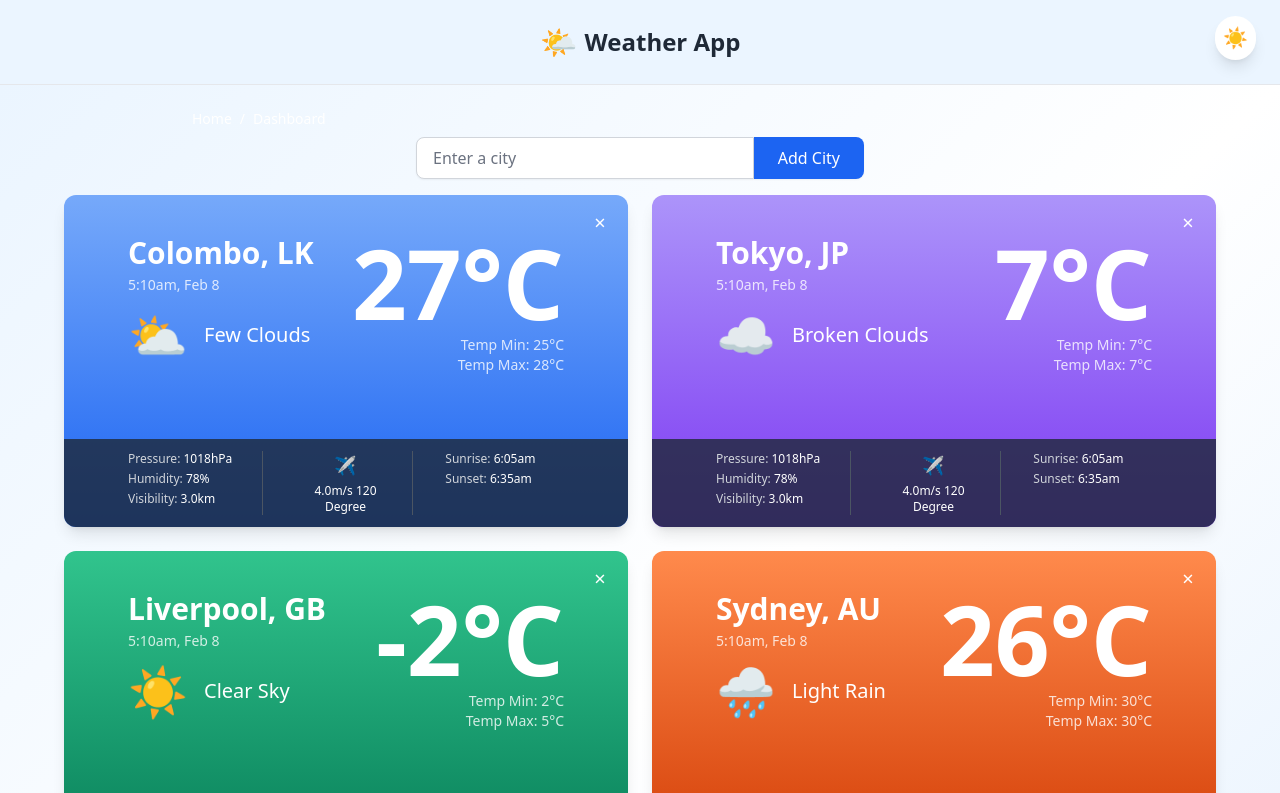
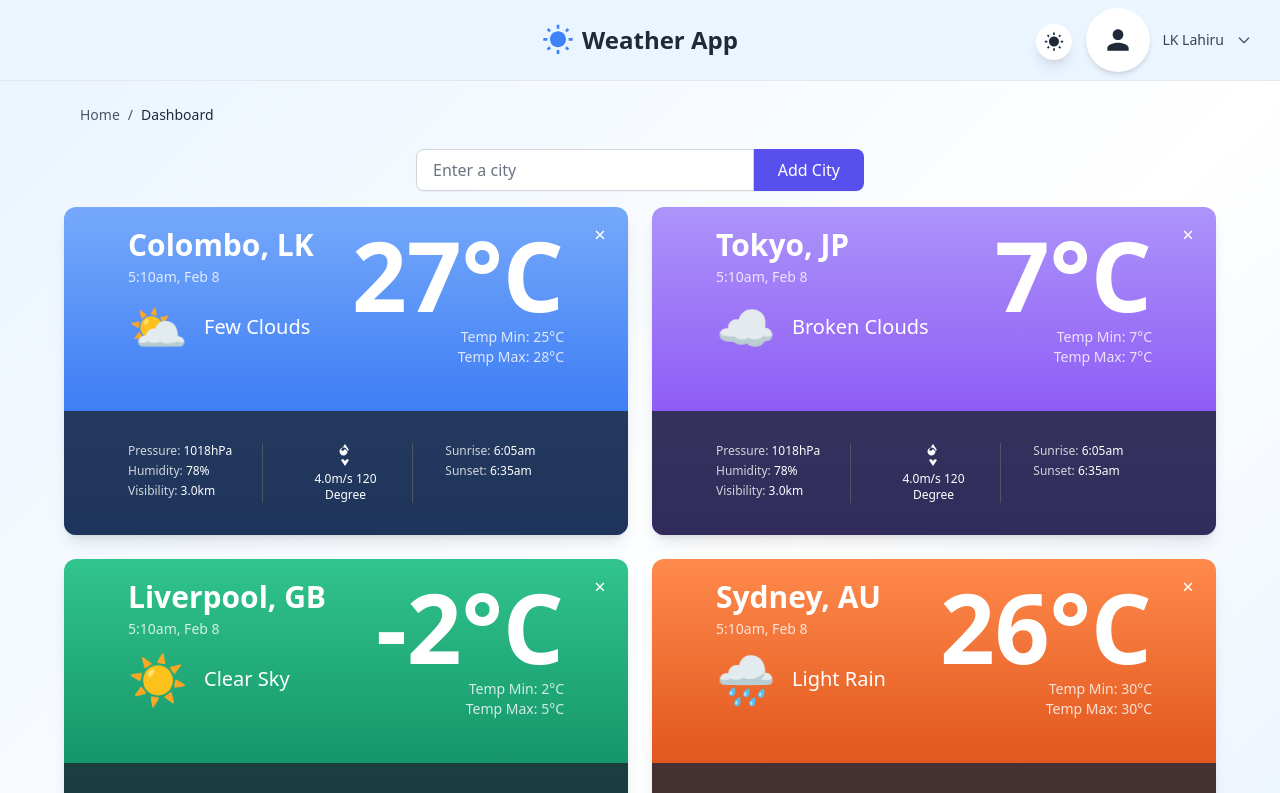
Before and after one commit to Lahiru-LK/fidenz-weather-app, a React (Vite) app in the folder frontend/: page /dashboard in a window 1280 px wide. Shown: the top 793 px of the page. Built offline with nearby package versions, Linux system fonts and the light colour scheme.

Commit message:
update mobile responsive

```diff
--- a/frontend/src/components/Breadcrumb.jsx
+++ b/frontend/src/components/Breadcrumb.jsx
@@ -3,14 +3,16 @@ import React from 'react';
 const Breadcrumb = ({ dark }) => {
   return (
     <div className={`transition-colors duration-300 ${
-      dark ? 'text-gray-300' : 'text-white'
+      dark ? 'text-gray-300' : 'text-gray-600'
     }`}>
-      <div className="max-w-4xl mx-auto">
-        <div className="flex items-center text-sm">
-          <span className="hover:underline cursor-pointer">Home</span>
+      <div className="max-w-6xl mx-auto px-4">
+        <div className="flex items-center text-sm mb-6">
+          <span className={`hover:underline cursor-pointer ${
+            dark ? 'hover:text-white' : 'hover:text-blue-600'
+          }`}>Home</span>
           <span className="mx-2">/</span>
           <span className={`font-medium ${
-            dark ? 'text-white' : 'text-white'
+            dark ? 'text-white' : 'text-gray-800'
           }`}>Dashboard</span>
         </div>
       </div>
--- a/frontend/src/components/Header.jsx
+++ b/frontend/src/components/Header.jsx
@@ -1,6 +1,14 @@
-import React from 'react';
+import React, { useState } from 'react';
+import UserProfile from './UserProfile';
 
 const Header = ({ dark, setDark }) => {
+  const [showMobileMenu, setShowMobileMenu] = useState(false);
+
+  const handleLogout = () => {
+    console.log('Logging out...');
+    setShowMobileMenu(false);
+  };
+
   return (
     <div className={`text-center relative py-6 px-6 border-b transition-colors duration-300 sticky top-0 z-50 ${
       dark
@@ -8,24 +16,130 @@ const Header = ({ dark, setDark }) => {
         : 'bg-blue-50 border-gray-200'
     }`}>
       <div className="flex items-center justify-center">
-        <span className="text-3xl mr-2">🌤️</span>
+        <svg className="w-8 h-8 mr-2 text-blue-500" fill="currentColor" viewBox="0 0 24 24">
+          <path d="M6.76 4.84l-1.8-1.79-1.41 1.41 1.79 1.79 1.42-1.41zM4 10.5H1v2h3v-2zm9-9.95h-2V3.5h2V.55zm7.45 3.91l-1.41-1.41-1.79 1.79 1.41 1.41 1.79-1.79zm-3.21 13.7l1.79 1.8 1.41-1.41-1.8-1.79-1.4 1.4zM20 10.5v2h3v-2h-3zm-8-5c-3.31 0-6 2.69-6 6s2.69 6 6 6 6-2.69 6-6-2.69-6-6-6zm-1 16.95h2V19.5h-2v2.95zm-7.45-3.91l1.41 1.41 1.79-1.8-1.41-1.41-1.79 1.8z"/>
+        </svg>
         <h1 className={`text-2xl font-semibold transition-colors duration-300 ${
           dark ? 'text-white' : 'text-gray-800'
         }`}>Weather App</h1>
       </div>
 
-      {/* Dark Mode Toggle */}
-      <div className="absolute top-4 right-6">
+      {/* Desktop - User Profile */}
+      <div className="hidden md:block absolute top-0 right-6">
+        <UserProfile dark={dark} />
+      </div>
+
+      {/* Desktop - Dark Mode Toggle */}
+      <div className="hidden md:block absolute top-6 right-52">
         <button
           onClick={() => setDark(!dark)}
           className={`text-xl p-2 rounded-full transition-all duration-300 shadow-lg hover:scale-110 ${
             dark
-              ? 'bg-gray-700 text-yellow-300 hover:bg-gray-600'
+              ? 'bg-gray-700 text-gray-300 hover:bg-gray-600'
               : 'bg-white text-gray-800 hover:bg-gray-100'
           }`}
         >
-          {dark ? "🌙" : "☀️"}
+          {dark ?
+            <svg className="w-5 h-5" fill="currentColor" viewBox="0 0 24 24">
+              <path d="M9 2c-1.05 0-2.05.16-3 .46 4.06 1.27 7 5.06 7 9.54 0 4.48-2.94 8.27-7 9.54.95.3 1.95.46 3 .46 5.52 0 10-4.48 10-10S14.52 2 9 2z"/>
+            </svg>
+            :
+            <svg className="w-5 h-5" fill="currentColor" viewBox="0 0 24 24">
+              <path d="M6.76 4.84l-1.8-1.79-1.41 1.41 1.79 1.79 1.42-1.41zM4 10.5H1v2h3v-2zm9-9.95h-2V3.5h2V.55zm7.45 3.91l-1.41-1.41-1.79 1.79 1.41 1.41 1.79-1.79zm-3.21 13.7l1.79 1.8 1.41-1.41-1.8-1.79-1.4 1.4zM20 10.5v2h3v-2h-3zm-8-5c-3.31 0-6 2.69-6 6s2.69 6 6 6 6-2.69 6-6-2.69-6-6-6zm-1 16.95h2V19.5h-2v2.95zm-7.45-3.91l1.41 1.41 1.79-1.8-1.41-1.41-1.79 1.8z"/>
+            </svg>
+          }
         </button>
+      </div>
+
+      {/* Mobile - Hamburger Menu */}
+      <div className="md:hidden absolute top-6 right-4">
+        <button
+          onClick={() => setShowMobileMenu(!showMobileMenu)}
+          className={`p-2 rounded-lg transition-colors duration-300 ${
+            dark
+              ? 'text-white hover:bg-gray-700'
+              : 'text-gray-800 hover:bg-gray-200'
+          }`}
+        >
+          <svg className="w-6 h-6" fill="none" stroke="currentColor" viewBox="0 0 24 24">
+            <path strokeLinecap="round" strokeLinejoin="round" strokeWidth={2} d="M4 6h16M4 12h16M4 18h16" />
+          </svg>
+        </button>
+
+        {/* Mobile Dropdown Menu */}
+        {showMobileMenu && (
+          <div className={`absolute top-full right-0 mt-2 w-48 rounded-lg shadow-lg border z-50 ${
+            dark
+              ? 'bg-gray-800 border-gray-700'
+              : 'bg-white border-gray-200'
+          }`}>
+            <div className="py-2">
+              <button
+                onClick={() => setShowMobileMenu(false)}
+                className={`w-full text-left px-4 py-3 text-sm transition-colors duration-200 flex items-center space-x-3 ${
+                  dark
+                    ? 'text-gray-200 hover:bg-gray-700'
+                    : 'text-gray-700 hover:bg-gray-50'
+                }`}
+              >
+                <svg className="w-4 h-4" fill="currentColor" viewBox="0 0 24 24">
+                  <path d="M10 20v-6h4v6h5v-8h3L12 3 2 12h3v8z"/>
+                </svg>
+                <span>Home</span>
+              </button>
+
+              <button
+                onClick={() => setShowMobileMenu(false)}
+                className={`w-full text-left px-4 py-3 text-sm transition-colors duration-200 flex items-center space-x-3 ${
+                  dark
+                    ? 'text-gray-200 hover:bg-gray-700'
+                    : 'text-gray-700 hover:bg-gray-50'
+                }`}
+              >
+                <svg className="w-4 h-4" fill="currentColor" viewBox="0 0 24 24">
+                  <path d="M3 13h8V3H3v10zm0 8h8v-6H3v6zm10 0h8V11h-8v10zm0-18v6h8V3h-8z"/>
+                </svg>
+                <span>Dashboard</span>
+              </button>
+
+              <div className="border-t border-gray-300 my-2"></div>
+
+              <button
+                onClick={() => setDark(!dark)}
+                className={`w-full text-left px-4 py-3 text-sm transition-colors duration-200 flex items-center space-x-3 ${
+                  dark
+                    ? 'text-gray-200 hover:bg-gray-700'
+                    : 'text-gray-700 hover:bg-gray-50'
+                }`}
+              >
+                {dark ?
+                  <svg className="w-4 h-4" fill="currentColor" viewBox="0 0 24 24">
+                    <path d="M9 2c-1.05 0-2.05.16-3 .46 4.06 1.27 7 5.06 7 9.54 0 4.48-2.94 8.27-7 9.54.95.3 1.95.46 3 .46 5.52 0 10-4.48 10-10S14.52 2 9 2z"/>
+                  </svg>
+                  :
+                  <svg className="w-4 h-4" fill="currentColor" viewBox="0 0 24 24">
+                    <path d="M6.76 4.84l-1.8-1.79-1.41 1.41 1.79 1.79 1.42-1.41zM4 10.5H1v2h3v-2zm9-9.95h-2V3.5h2V.55zm7.45 3.91l-1.41-1.41-1.79 1.79 1.41 1.41 1.79-1.79zm-3.21 13.7l1.79 1.8 1.41-1.41-1.8-1.79-1.4 1.4zM20 10.5v2h3v-2h-3zm-8-5c-3.31 0-6 2.69-6 6s2.69 6 6 6 6-2.69 6-6-2.69-6-6-6zm-1 16.95h2V19.5h-2v2.95zm-7.45-3.91l1.41 1.41 1.79-1.8-1.41-1.41-1.79 1.8z"/>
+                  </svg>
+                }
+                <span>{dark ? "Dark Mode" : "Light Mode"}</span>
+              </button>
+
+              <button
+                onClick={handleLogout}
+                className={`w-full text-left px-4 py-3 text-sm transition-colors duration-200 flex items-center space-x-3 ${
+                  dark
+                    ? 'text-gray-200 hover:bg-gray-700'
+                    : 'text-gray-700 hover:bg-gray-50'
+                }`}
+              >
+                <svg className="w-4 h-4" fill="currentColor" viewBox="0 0 24 24">
+                  <path d="M17 7l-1.41 1.41L18.17 11H8v2h10.17l-2.58 2.58L17 17l5-5zM4 5h8V3H4c-1.1 0-2 .9-2 2v14c0 1.1.9 2 2 2h8v-2H4V5z"/>
+                </svg>
+                <span>Logout</span>
+              </button>
+            </div>
+          </div>
+        )}
       </div>
     </div>
   );
--- a/frontend/src/components/SearchBar.jsx
+++ b/frontend/src/components/SearchBar.jsx
@@ -18,8 +18,8 @@ const SearchBar = ({ searchCity, setSearchCity, onAddCity, dark }) => {
         onClick={onAddCity}
         className={`px-6 py-2 rounded-r-lg transition-colors duration-300 font-medium shadow-sm ${
           dark
-            ? 'bg-blue-600 hover:bg-blue-700 text-white'
-            : 'bg-blue-600 hover:bg-blue-700 text-white'
+            ? 'bg-indigo-600 hover:bg-indigo-700 text-white'
+            : 'bg-indigo-600 hover:bg-indigo-700 text-white'
         }`}
       >
         Add City
--- /dev/null
+++ b/frontend/src/components/UserProfile.jsx
@@ -0,0 +1,91 @@
+import React, { useState } from 'react';
+
+const UserProfile = ({ dark }) => {
+  const [showDropdown, setShowDropdown] = useState(false);
+
+  // Mock user data - you can replace this with actual user data from props or context
+  const user = {
+    name: "LK Lahiru",
+    avatar: "👤" // You can replace this with an actual image
+  };
+
+  const handleLogout = () => {
+    // Add your logout logic here
+    console.log('Logging out...');
+    // Example: clear localStorage, redirect to login page, etc.
+    // localStorage.removeItem('authToken');
+    // window.location.href = '/login';
+    setShowDropdown(false);
+  };
+
+  return (
+    <div className="relative">
+      {/* User Profile Button */}
+      <button
+        onClick={() => setShowDropdown(!showDropdown)}
+        className={`flex items-center space-x-3 p-1 mt-1 rounded-lg transition-all duration-300 hover:bg-opacity-80 ${
+          dark
+            ? 'hover:bg-gray-700'
+            : 'hover:bg-white hover:shadow-md'
+        }`}
+      >
+        {/* User Avatar */}
+        <div className={`w-8 h-8 md:w-16 md:h-16 rounded-full flex items-center justify-center text-sm md:text-lg transition-all duration-300 ${
+          dark
+            ? 'bg-gray-700 text-white'
+            : 'bg-white text-gray-800 shadow-md'
+        }`}>
+          <svg className="w-5 h-5 md:w-8 md:h-8" fill="currentColor" viewBox="0 0 24 24">
+            <path d="M12 12c2.21 0 4-1.79 4-4s-1.79-4-4-4-4 1.79-4 4 1.79 4 4 4zm0 2c-2.67 0-8 1.34-8 4v2h16v-2c0-2.66-5.33-4-8-4z"/>
+          </svg>
+        </div>
+
+        {/* User Name */}
+        <span className={`text-sm font-medium transition-colors duration-300 ${
+          dark ? 'text-gray-200' : 'text-gray-700'
+        }`}>
+          {user.name}
+        </span>
+
+        {/* Dropdown Arrow */}
+        <svg
+          className={`w-4 h-4 transition-transform duration-200 ${showDropdown ? 'rotate-180' : ''} ${
+            dark ? 'text-gray-300' : 'text-gray-600'
+          }`}
+          fill="none"
+          stroke="currentColor"
+          viewBox="0 0 24 24"
+        >
+          <path strokeLinecap="round" strokeLinejoin="round" strokeWidth={2} d="M19 9l-7 7-7-7" />
+        </svg>
+      </button>
+
+      {/* Dropdown Menu */}
+      {showDropdown && (
+        <div className={`absolute top-full right-0 mt-2 w-44 rounded-lg shadow-lg border z-50 ${
+          dark
+            ? 'bg-gray-800 border-gray-700'
+            : 'bg-white border-gray-200'
+        }`}>
+          <div className="py-2">
+            <button
+              onClick={handleLogout}
+              className={`w-full text-left px-4 py-2 text-sm transition-colors duration-200 flex items-center space-x-2 ${
+                dark
+                  ? 'text-gray-200 hover:bg-gray-700'
+                  : 'text-gray-700 hover:bg-gray-100'
+              }`}
+            >
+              <svg className="w-4 h-4" fill="currentColor" viewBox="0 0 24 24">
+                <path d="M17 7l-1.41 1.41L18.17 11H8v2h10.17l-2.58 2.58L17 17l5-5zM4 5h8V3H4c-1.1 0-2 .9-2 2v14c0 1.1.9 2 2 2h8v-2H4V5z"/>
+              </svg>
+              <span>Logout</span>
+            </button>
+          </div>
+        </div>
+      )}
+    </div>
+  );
+};
+
+export default UserProfile;
--- a/frontend/src/components/WeatherCard.jsx
+++ b/frontend/src/components/WeatherCard.jsx
@@ -12,7 +12,7 @@ const WeatherCard = ({ weather, onRemove, dark }) => {
       </button>
 
       {/* Main Weather Section */}
-      <div className="px-3 py-4 md:px-16 md:py-10">
+      <div className="px-3 py-4 md:px-16 md:py-5">
         {/* Mobile Layout - Centered */}
         <div className="block md:hidden text-center">
           <h2 className="text-xl font-bold mb-1">
@@ -76,7 +76,7 @@ const WeatherCard = ({ weather, onRemove, dark }) => {
       </div>
 
       {/* Details Section */}
-      <div className={`px-3 py-2 md:px-16 md:py-3 ${
+      <div className={`px-3 py-2 md:px-16 md:py-8 ${
         dark
           ? 'bg-gray-900/90 border-t border-gray-700'
           : 'bg-gray-800/80'
@@ -100,7 +100,9 @@ const WeatherCard = ({ weather, onRemove, dark }) => {
 
           {/* Center Column - Wind */}
           <div className="flex flex-col items-center justify-center text-center md:px-4 md:border-r md:border-gray-600">
-            <div className="text-lg mb-1">✈️</div>
+            <svg className="w-5 h-5 md:w-6 md:h-6 mb-1" fill="currentColor" viewBox="0 0 24 24">
+              <path d="M6.5 8.5c0-2.21 1.79-4 4-4s4 1.79 4 4c0 2.21-1.79 4-4 4s-4-1.79-4-4zM12 1L8 7l2 1 2-2 2 2 2-1-4-6zM12 23l4-6-2-1-2 2-2-2-2 1 4 6z"/>
+            </svg>
             <div className={`text-xs ${dark ? 'text-gray-100' : 'text-white'}`}>{weather?.wind}</div>
           </div>
 
--- a/frontend/src/pages/Dashboard.jsx
+++ b/frontend/src/pages/Dashboard.jsx
@@ -189,8 +189,8 @@ const Dashboard = () => {
               onClick={() => setShowAll(!showAll)}
               className={`px-6 py-2 rounded-lg font-medium transition-colors duration-300 ${
                 dark
-                  ? 'bg-gray-700 hover:bg-gray-600 text-white'
-                  : 'bg-blue-600 hover:bg-blue-700 text-white'
+                  ? 'bg-indigo-600 hover:bg-indigo-700 text-white'
+                  : 'bg-indigo-500 hover:bg-indigo-600 text-white'
               }`}
             >
               {showAll ? 'Show Less' : 'See More'}
```
